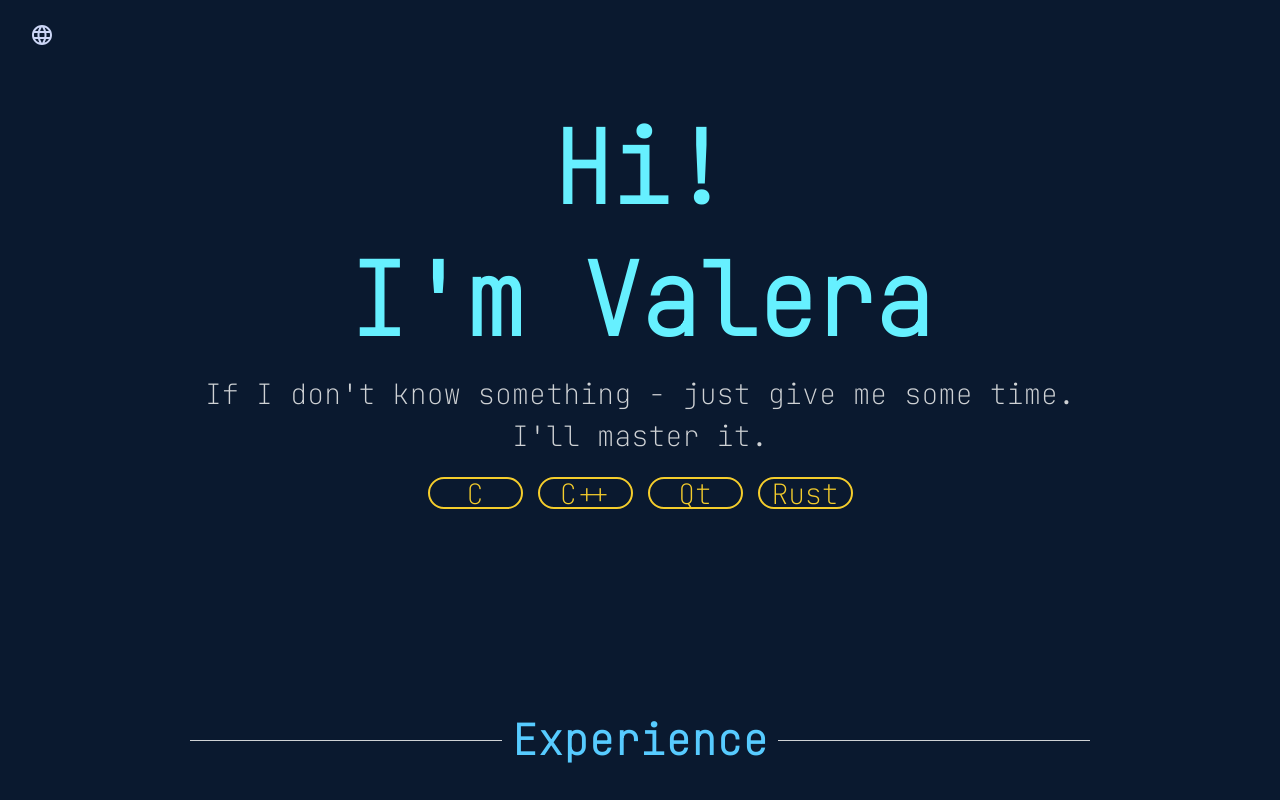
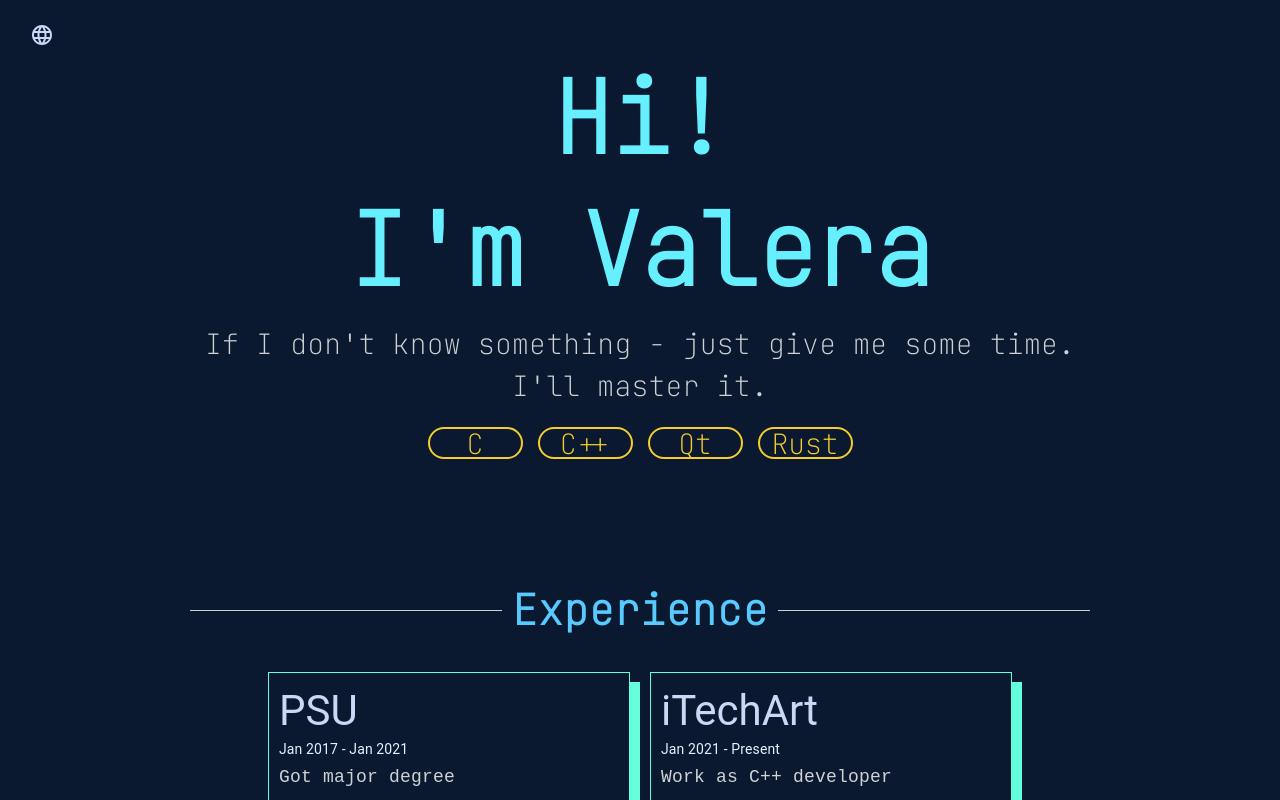
Before and after one commit to Kiep13/vv-cv, a React (Create React App) app: page / in a window 1280 px wide. Shown: the top 800 px of the page. Built offline with nearby package versions, Linux system fonts and the light colour scheme.

Commit message:
refactor: decrease spaces

```diff
--- a/src/app/pages/Cv/constants/styles.ts
+++ b/src/app/pages/Cv/constants/styles.ts
@@ -23,7 +23,7 @@ export const STYLES = {
       height: '50px',
       width: 'calc(100vw - 60px)',
 
-      padding: '10px 30px',
+      padding: '10px 30px 0px',
 
       display: 'flex',
       flexDirection: 'row',
@@ -47,7 +47,7 @@ export const STYLES = {
     }
   },
   content: {
-    margin: '40px',
+    margin: ' 0 40px 40px',
     width: '100%',
     maxWidth: '900px',
 
@@ -55,7 +55,7 @@ export const STYLES = {
     flexDirection: 'column',
     justifyContent: 'center',
     alignItems: 'center',
-    gap: '200px'
+    gap: '120px'
   },
   section: {
     width: '100%',
```
